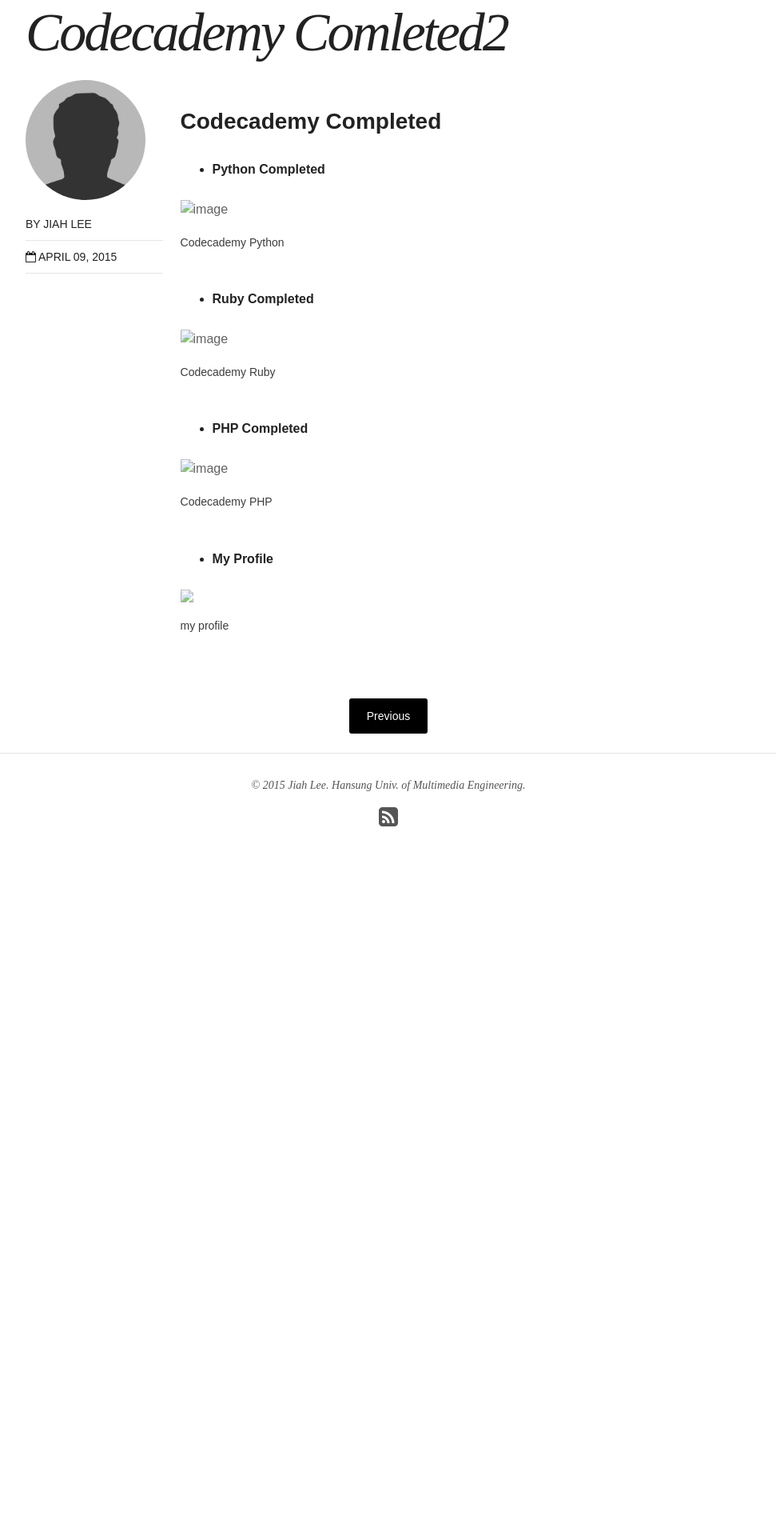
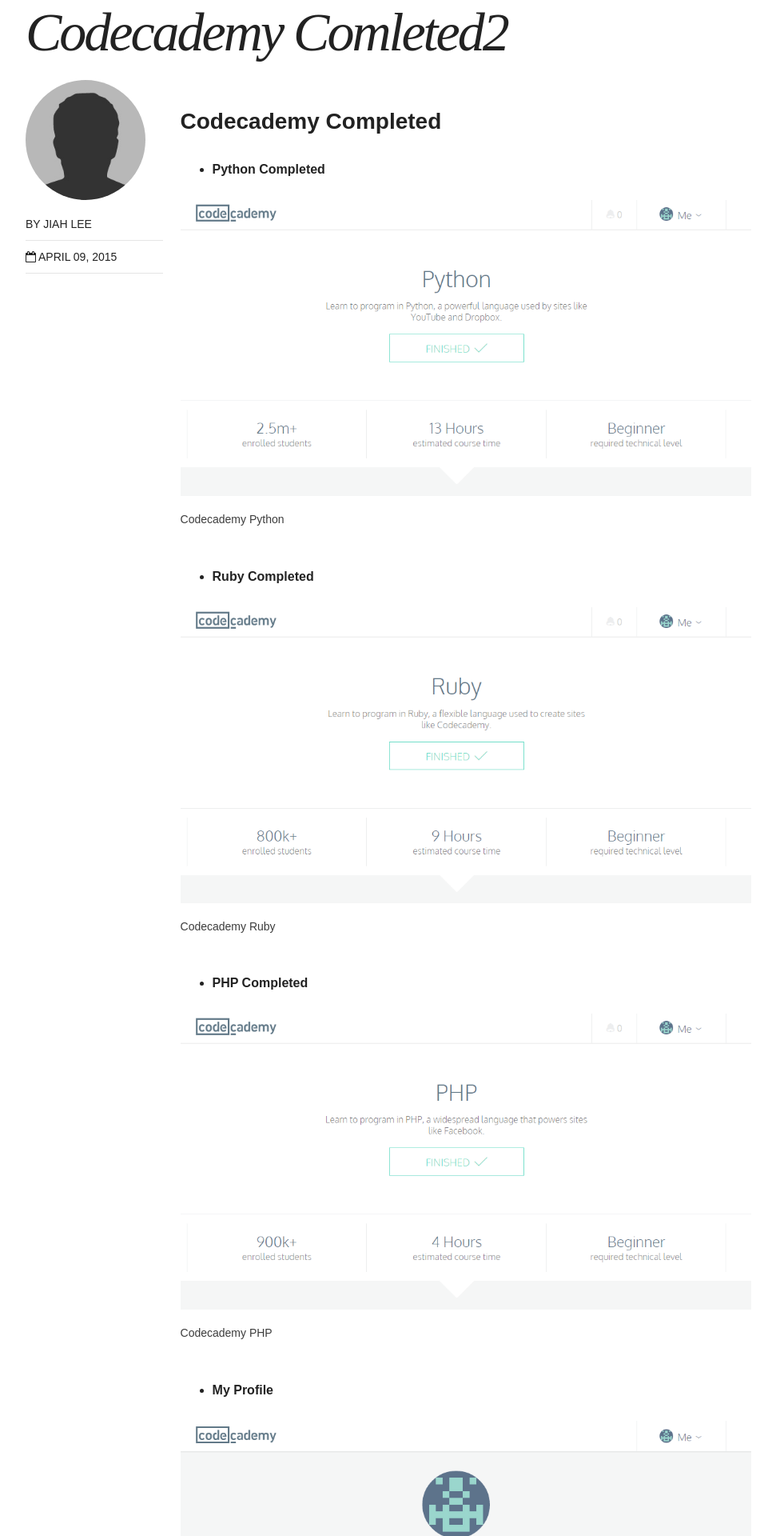
Before and after one commit to lake1218/lake1218.github.io, a Jekyll site: the page built from _posts/blog/2015-04-09-codecademy2.md, in a window 1280 px wide. Shown: the part 495-2415 px from the top of the page at 80% size, without its empty margins (154-1125 px from the left). Built offline with Jekyll 4.4.1, drawn with Linux system fonts in a browser that asks for light colours; nearby versions of some CDN libraries; before the commit the page ends 1628 px from its top, so only the background shows below that.

Commit message:
m-post_codecademy2

```diff
--- a/_posts/blog/2015-04-09-codecademy2.md
+++ b/_posts/blog/2015-04-09-codecademy2.md
@@ -14,7 +14,7 @@
 
 - **Python Completed**
 <figure>
-	<a href="/_posts/post_img/codecademy_python.png"><img src="/_posts/post_img/codecademy_python.png" alt="image"></a>
+	<a href="/images/post_img/codecademy_python.png"><img src="/images/post_img/codecademy_python.png" alt="image"></a>
 	<figcaption>Codecademy Python</figcaption>
 </figure>
 
@@ -24,7 +24,7 @@
 
 - **Ruby Completed**
 <figure>
-	<a href="/_posts/post_img/codecademy_ruby.png"><img src="/_posts/post_img/codecademy_ruby.png" alt="image"></a>
+	<a href="/images/post_img/codecademy_ruby.png"><img src="/images/post_img/codecademy_ruby.png" alt="image"></a>
 	<figcaption>Codecademy Ruby</figcaption>
 </figure>
 
@@ -34,7 +34,7 @@
 
 - **PHP Completed**
 <figure>
-	<a href="/_posts/post_img/codecademy_php.png"><img src="/_posts/post_img/codecademy_php.png" alt="image"></a>
+	<a href="/images/post_img/codecademy_php.png"><img src="/images/post_img/codecademy_php.png" alt="image"></a>
 	<figcaption>Codecademy PHP</figcaption>
 </figure>
 
@@ -44,7 +44,7 @@
 
 - **My Profile**
 <figure>
-	<a href="/_posts/post_img/codecademy_profile.png"><img src="/_posts/post_img/codecademy_profile.png"></a>
+	<a href="/images/post_img/codecademy_profile.png"><img src="/images/post_img/codecademy_profile.png"></a>
 	<figcaption>my profile</figcaption>
 </figure>
 
```
Also changed, not shown: _posts/blog/2015-04-01-codecademy.md (+3 -3 lines), images/post_img/codecademy_1.png (renamed from _posts/post_img/codecademy_1.png), images/post_img/codecademy_2.png (renamed from _posts/post_img/codecademy_2.png), images/post_img/codecademy_3.png (renamed from _posts/post_img/codecademy_3.png), images/post_img/codecademy_htmlcss.png (renamed from _posts/post_img/codecademy_htmlcss.png), images/post_img/codecademy_javascript.png (renamed from _posts/post_img/codecademy_javascript.png), images/post_img/codecademy_php.png (renamed from _posts/post_img/codecademy_php.png), images/post_img/codecademy_profile.png (renamed from _posts/post_img/codecademy_profile.png), images/post_img/codecademy_python.png (renamed from _posts/post_img/codecademy_python.png), images/post_img/codecademy_ruby.png (renamed from _posts/post_img/codecademy_ruby.png), 2 other files.
